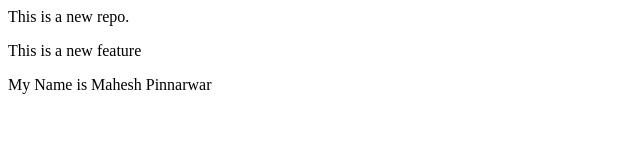
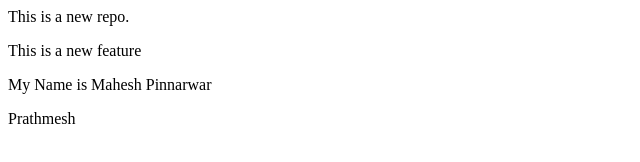
Before and after one commit to mahesh4929/localrepo, a plain HTML site: page index.html in a window 1280 px wide. Shown: the full height of the page, 0-640 px from the left. Drawn offline with Linux system fonts and the light colour scheme.

Commit message:
adding new feature

```diff
--- a/index.html
+++ b/index.html
@@ -1,3 +1,4 @@
 <p>This is a new repo.</p>
 <p>This is a new feature</p>
 <p>My Name is Mahesh Pinnarwar</p>
+<p>Prathmesh</p>
```
